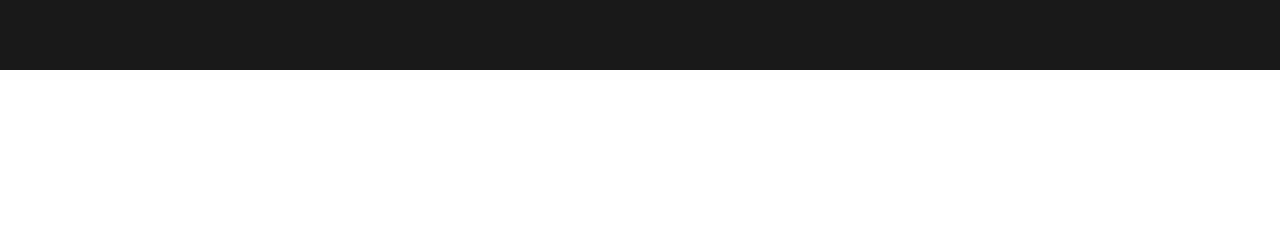
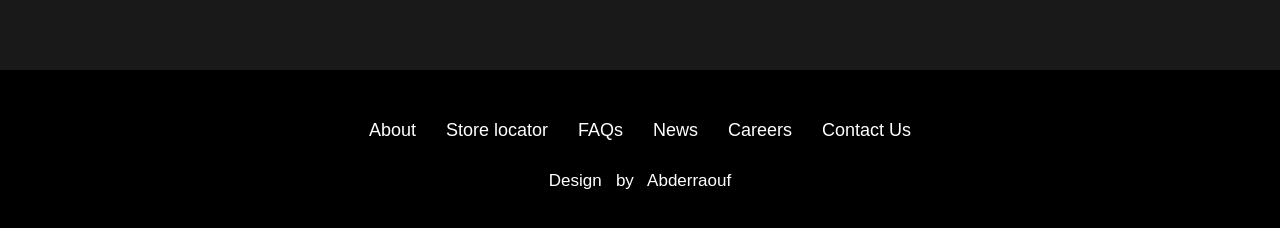
Before and after one commit to Arthur-Cyberpunk/ilumina_ecommerce, a React (Create React App) app: page /categories/furnitures in a window 1280 px wide. Shown: the part 2309-2537 px from the top of the page. Before the commit the page ends 2379 px from the top, so only its background shows below. Built offline with nearby package versions, Linux system fonts and the light colour scheme.

Commit message:
create footer component

```diff
--- a/src/App.js
+++ b/src/App.js
@@ -1,5 +1,6 @@
 import Banner from "./components/Banner";
 import BannerInverted from "./components/BannerInverted";
+import Footer from "./components/Footer";
 import Header from "./components/Header";
 import NavBar from "./components/NavBar";
 import Newsletter from "./components/Newsletter";
@@ -16,6 +17,7 @@
       <TrendingSlider></TrendingSlider>
       <BannerInverted></BannerInverted>
       <Newsletter></Newsletter>
+      <Footer></Footer>
     </>
   );
 }
--- /dev/null
+++ b/src/components/Footer/index.jsx
@@ -0,0 +1,30 @@
+import * as S from "./styles";
+
+const Footer = () => {
+  return (
+    <>
+      <S.Footer>
+        <S.FooterLinks className="footer-links">
+          <a href="#">About</a>
+          <a href="#">Store locator</a>
+          <a href="#">FAQs</a>
+          <a href="#">News</a>
+          <a href="#">Careers</a>
+          <a href="#">Contact Us</a>
+        </S.FooterLinks>
+        <S.Love>
+          Design &nbsp; by{" "}
+          <a
+            target="_blank"
+            rel="noreferrer"
+            href="https://github.com/Abderraouf-Rahmani"
+          >
+            &nbsp; Abderraouf
+          </a>
+        </S.Love>
+      </S.Footer>
+    </>
+  );
+}
+
+export default Footer;
--- /dev/null
+++ b/src/components/Footer/styles.jsx
@@ -0,0 +1,43 @@
+import styled from "styled-components";
+
+export const Footer = styled.footer`
+  display: flex;
+  flex-direction: column;
+  justify-content: center;
+  text-align: center;
+  height: 17rem;
+  background-color: black;
+`;
+
+export const FooterLinks = styled.div`
+  display: flex;
+  gap: 3rem;
+  text-align: center;
+  flex-wrap: wrap;
+  justify-content: center;
+
+  a {
+    color: white;
+    text-decoration: none;
+    font-size: 1.8rem;
+  }
+
+  a:hover {
+    text-decoration: underline;
+  }
+`;
+
+export const Love = styled.p`
+  color: white;
+  font-size: 1.7rem;
+  margin-top: 3rem;
+
+  a {
+    color: white;
+    text-decoration: none;
+  }
+
+  a:hover {
+    text-decoration: underline;
+  }
+`;
```
